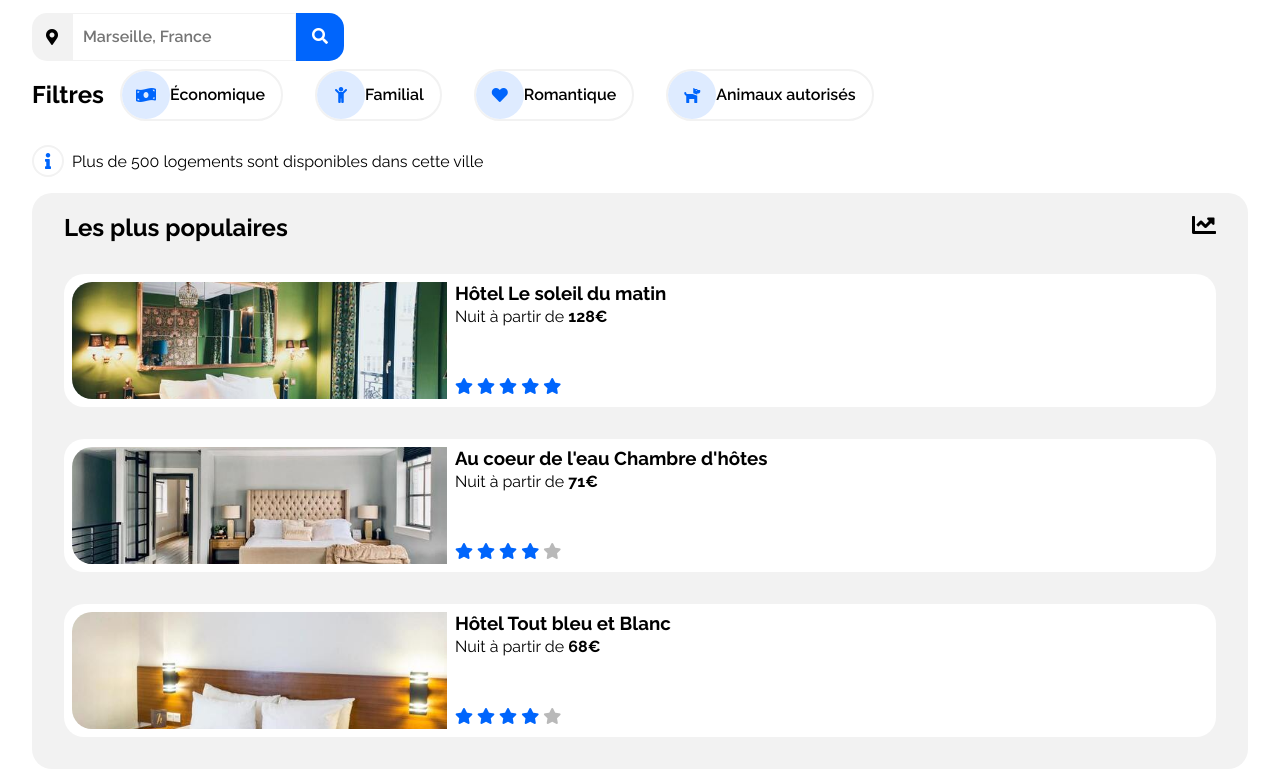
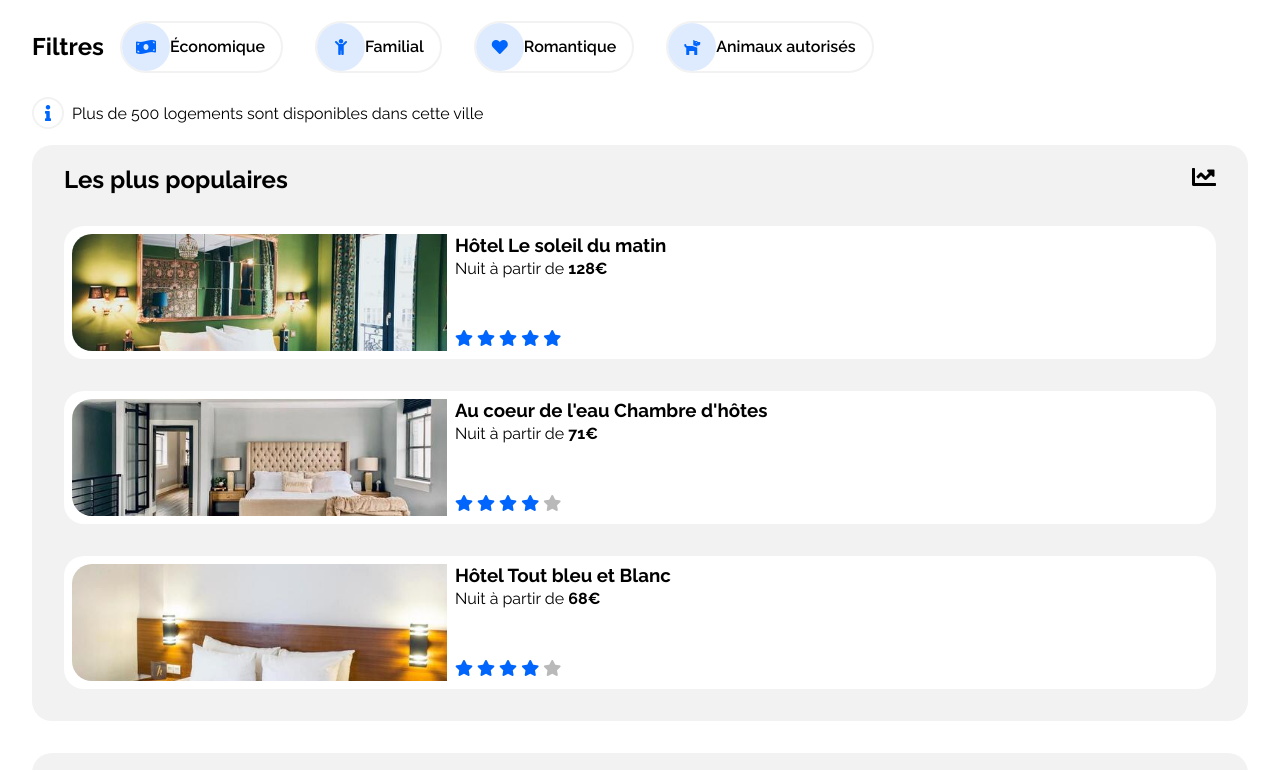
Before and after one commit to Erwaninou/Erwaninou.github.io, a plain HTML site: page index.html in a window 1280 px wide. Shown: the part 183-953 px from the top of the page. Drawn offline with Linux system fonts and the light colour scheme.

Commit message:
Add files via upload

```diff
--- a/index.html
+++ b/index.html
@@ -1,5 +1,5 @@
 <!DOCTYPE html>
-<html>
+<html lang="fr">
     <head>
         <meta charset="utf-8" />
         <title>Réservia - Le planification de vacances</title>
@@ -24,17 +24,7 @@
             <h1 class="research-title">Trouvez votre hébergement pour des vacances de rêve</h1>
             <p class="research-subtitle">En plein centre ville ou en pleine nature</p>
         </header>
-
-    <form action="#" class="research-form">
-        <label for="research">
-            <i class="fas fa-map-marker-alt research-icon"></i>
-        </label>
-        <input type="text" name="research" id="research" placeholder="Marseille, France" class="research-input">
-        <button class="research-button">
-            <span>Rechercher</span>
-            <i class="fas fa-search"></i>
-        </button>
-    </form>
+    </section>
     <!--RECHERCHE-->
     <!--FILTRES -->
     <div class="filter-container">
@@ -61,7 +51,7 @@
         <i class="fas fa-info"></i>Plus de 500 logements sont disponibles dans cette ville
     </p>
     <!--HÉBERGEMENT -->
-    <section class="lodging-section" id="hebergement">
+    <section class="lodging-section" id="hosting">
         <div class="lodging-resum">
             <h2 class="lodging-title">Hébergement à Marseille</h2>
             <div class="lodging-card" title="Auberge la Cannebière">
@@ -263,8 +253,6 @@
         </div>
     </section>
       <!--ACTIVITE-->
-
-
 </main>
 <!--FOOTER-->
 <footer class="footer">
```
